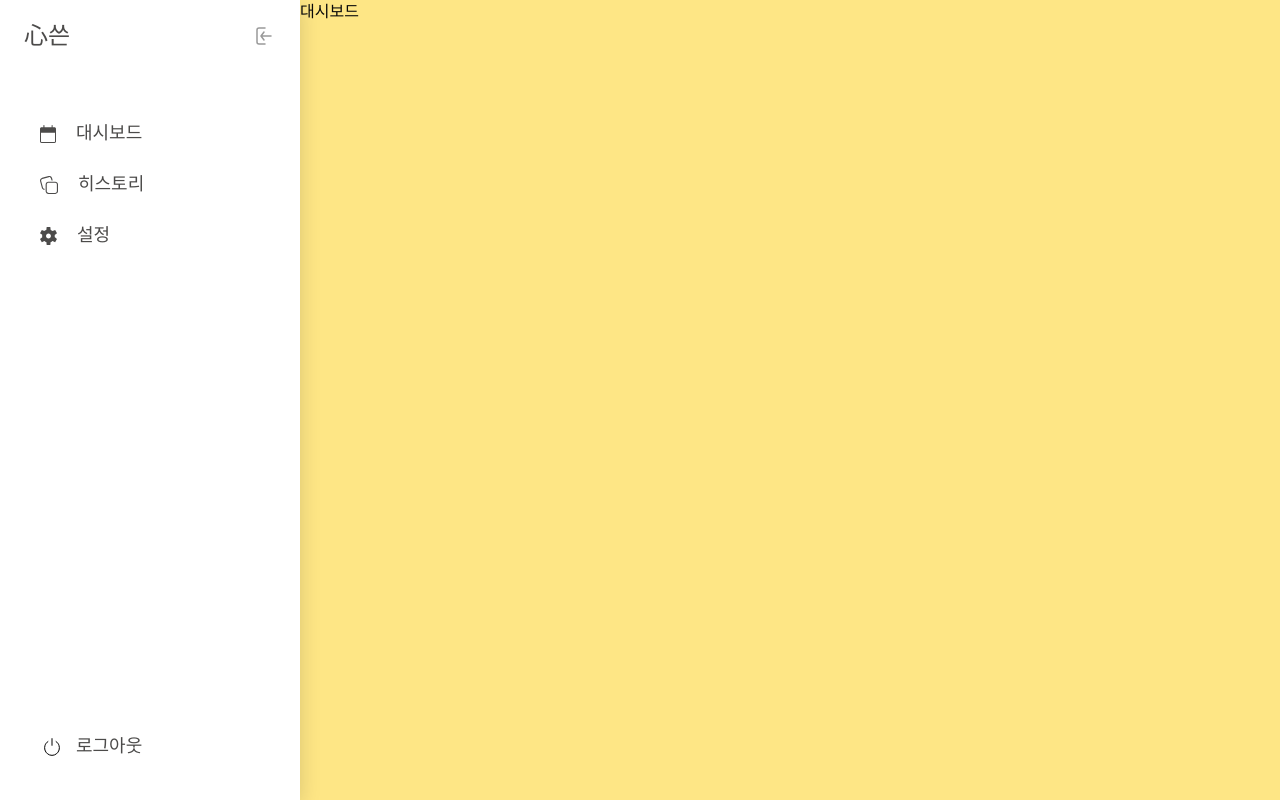
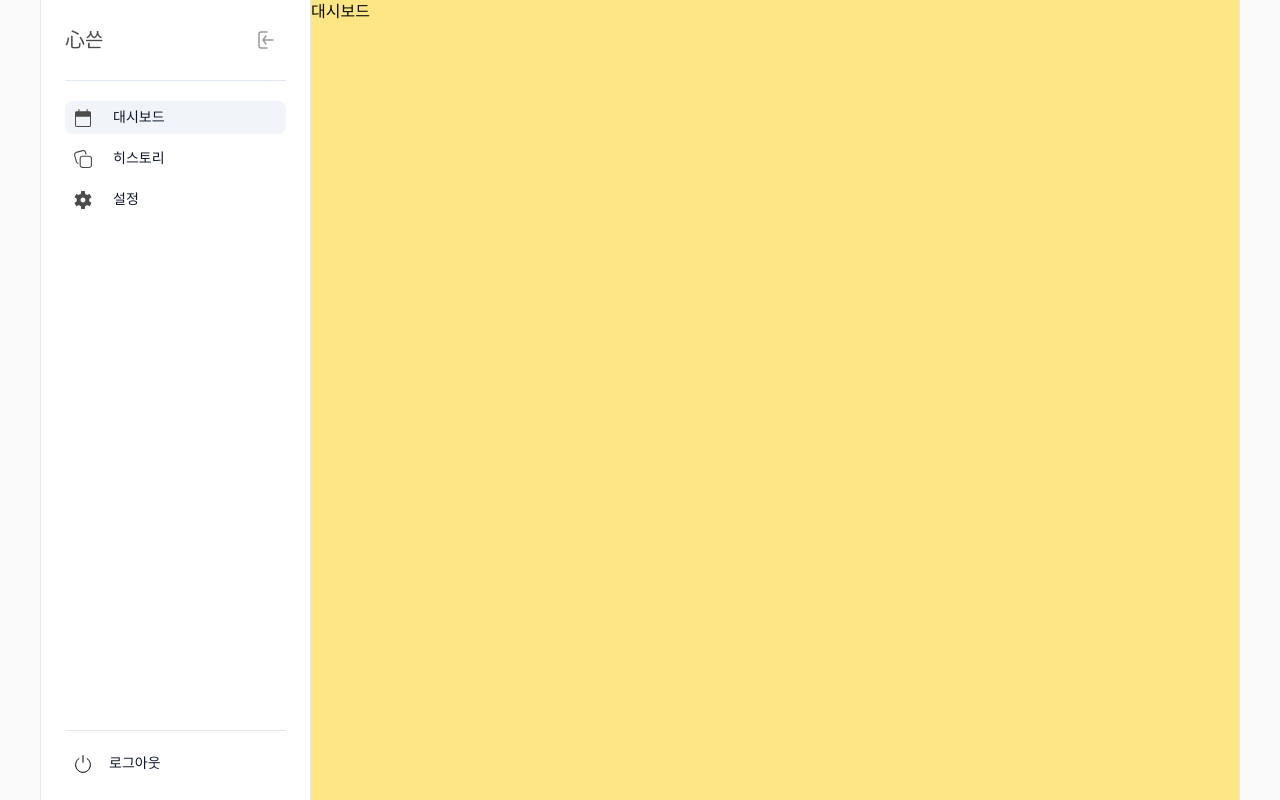
Before and after one commit to hyeopsang/shwimpyo, a React (Vite) app: page /my-app/dashboard in a window 1280 px wide. Built offline with nearby package versions, Linux system fonts and the light colour scheme; a web font is replaced by a local one.

Commit message:
style(side-bar): 사이드 바 다크 모드 적용 및 스타일 변경

```diff
--- a/src/components/ui/my-app/my-app-layout.tsx
+++ b/src/components/ui/my-app/my-app-layout.tsx
@@ -11,13 +11,9 @@ export default function MyAppLayout() {
 
   return (
     <div className="w-full flex min-h-screen  bg-[#FAFAFA]">
-      <AppSideBar onClose={onClose} sidebar={sidebar} />
-      <div
-        className={`flex-1 relative transition-all duration-300 ${
-          sidebar ? 'pl-[300px]' : 'pl-0'
-        }`}
-      >
-        <main className="max-w-[1200px] w-full h-dvh mx-auto bg-amber-200">
+      <div className="max-w-[1200px] w-full h-dvh flex mx-auto overflow-hidden">
+        <AppSideBar onClose={onClose} sidebar={sidebar} />
+        <main className="flex-1 w-full h-full mx-auto bg-amber-200 border-x border-slate-200">
           <Outlet />
         </main>
       </div>
--- a/src/feature/sidebar/app-sidebar.tsx
+++ b/src/feature/sidebar/app-sidebar.tsx
@@ -12,8 +12,9 @@ export default function AppSideBar({onClose, sidebar}: AppSideBarProps) {
   return (
     <aside
       className={cn(
-        'w-[300px] h-dvh py-5 px-6 flex flex-col bg-white shadow-[0_4px_20px_rgba(0,0,0,0.15)] transition-all duration-200 z-50 translate-x-0 fixed top-0 left-0',
-        !sidebar && '-translate-x-full'
+        'w-[270px] h-dvh py-5 px-6 flex flex-col bg-white dark:bg-slate-800 divide-y divide-slate-200 border-l border-slate-200 dark:border-white/25 dark:divide-white/25 transition-all duration-200 z-50 sticky top-0 left-0',
+        {'translate-x-0': sidebar},
+        {'-translate-x-full w-0 p-0 overflow-hidden *:opacity-0': !sidebar}
       )}
     >
       <SideBarHeader onClose={onClose} />
--- a/src/feature/sidebar/menu-button.tsx
+++ b/src/feature/sidebar/menu-button.tsx
@@ -1,6 +1,6 @@
-import {Link} from 'react-router';
 import type {ComponentType} from 'react';
-
+import {Link, useLocation} from 'react-router';
+import {cn} from '@/utils/style';
 interface MenuButtonsProps {
   path: string;
   icon: ComponentType<React.SVGProps<SVGSVGElement>>;
@@ -12,13 +12,19 @@ export default function MenuButton({
   icon: Icon,
   label,
 }: MenuButtonsProps) {
+  const location = useLocation();
+  const isActive = location.pathname === path;
   return (
     <Link
       to={path}
-      className="w-full py-2 px-4 flex items-center gap-5 rounded-[10px] bg-transparent  hover:bg-[#eaebea]"
+      aria-current={isActive ? 'page' : undefined}
+      className={cn(
+        'w-full px-2 py-1.5 flex items-center gap-5 rounded-md hover:bg-slate-100 active:bg-slate-100 text-slate-900 dark:text-white',
+        {'bg-slate-100': isActive}
+      )}
     >
-      <Icon height={18} />
-      <span className="text-[18px] font-medium text-[#4C4B4A]">{label}</span>
+      <Icon width={20} />
+      <span className="text-[14px] font-medium">{label}</span>
     </Link>
   );
 }
--- a/src/feature/sidebar/sidebar-footer.tsx
+++ b/src/feature/sidebar/sidebar-footer.tsx
@@ -2,9 +2,11 @@ import Logout from '@/assets/logout.svg?react';
 
 export default function SideBarFooter() {
   return (
-    <section className="w-full flex items-center h-fit px-5 py-5 gap-4">
-      <Logout height={18} />
-      <span className="text-[18px] font-medium text-[#4C4B4A]">로그아웃</span>
+    <section className="w-full pt-4">
+      <button className="w-full flex items-center px-2 py-1.5 rounded-md hover:bg-slate-200 active:bg-slate-200 gap-4 text-slate-900 dark:text-white">
+        <Logout width={20} />
+        <span className="text-[14px] font-normal">로그아웃</span>
+      </button>
     </section>
   );
 }
--- a/src/feature/sidebar/sidebar-header.tsx
+++ b/src/feature/sidebar/sidebar-header.tsx
@@ -4,10 +4,19 @@ interface SidebarHeaderProps {
 }
 export default function SideBarHeader({onClose}: SidebarHeaderProps) {
   return (
-    <section className="w-full flex items-center justify-between pb-10">
-      <span className="text-2xl font-bold text-[#4C4B4A]">心쓴</span>
-      <button onClick={onClose}>
-        <TriggerIcon width={24} height={24} />
+    <section className="w-full flex items-center justify-between pb-5">
+      <span className="text-xl font-bold text-[#4C4B4A] dark:text-white">
+        心쓴
+      </span>
+      <button
+        onClick={onClose}
+        className="transition-colors duration-200 p-2 rounded-full hover:bg-slate-200 dark:hover:bg-white/25"
+      >
+        <TriggerIcon
+          width={24}
+          height={24}
+          className="text-slate-900 dark:text-white"
+        />
       </button>
     </section>
   );
--- a/src/feature/sidebar/sidebar-menu-list.tsx
+++ b/src/feature/sidebar/sidebar-menu-list.tsx
@@ -2,6 +2,12 @@ import MenuButton from './menu-button';
 import Dashboard from '@/assets/dashboard.svg?react';
 import History from '@/assets/history.svg?react';
 import Setting from '@/assets/setting.svg?react';
+
+const menuItems = [
+  {label: '대시보드', icon: Dashboard, path: '/my-app/dashboard'},
+  {label: '히스토리', icon: History, path: '/my-app/history'},
+  {label: '설정', icon: Setting, path: '/my-app/setting'},
+];
 
 export default function SideBarMenuList() {
   return (
@@ -9,9 +15,14 @@ export default function SideBarMenuList() {
       className="flex flex-col w-full flex-1 py-5 gap-2"
       aria-label="사이드바 메뉴"
     >
-      <MenuButton label="대시보드" icon={Dashboard} path="/my-app/dashboard" />
-      <MenuButton label="히스토리" icon={History} path="/my-app/history" />
-      <MenuButton label="설정" icon={Setting} path="/my-app/setting" />
+      {menuItems.map((item) => (
+        <MenuButton
+          key={item.path}
+          label={item.label}
+          icon={item.icon}
+          path={item.path}
+        />
+      ))}
     </nav>
   );
 }
```
